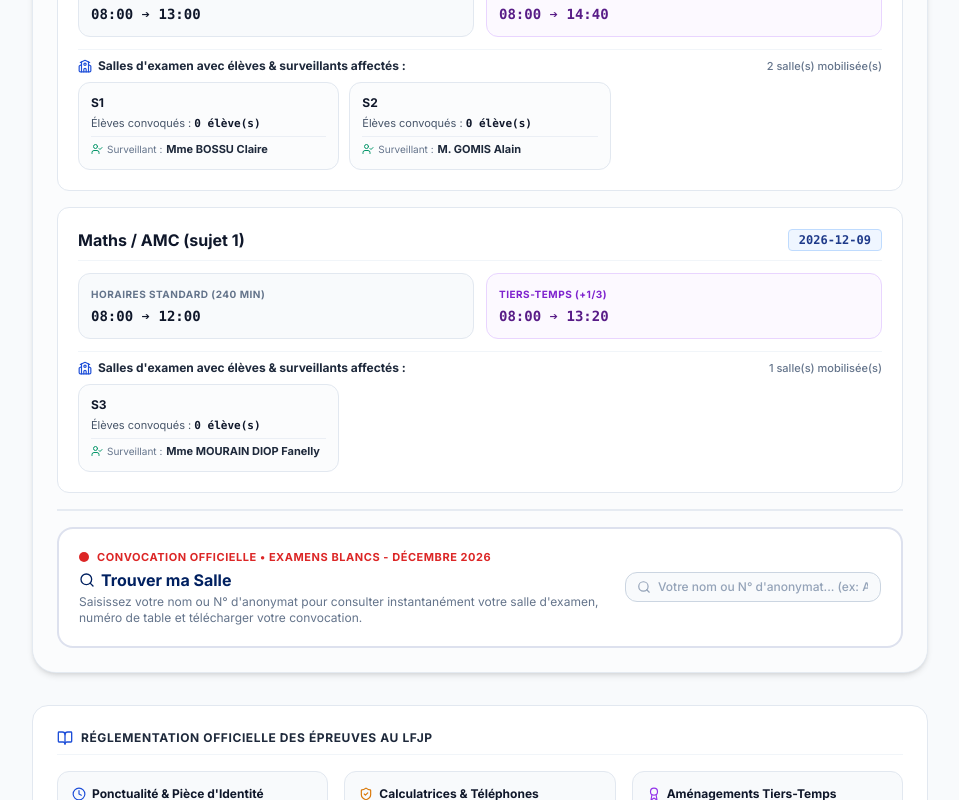
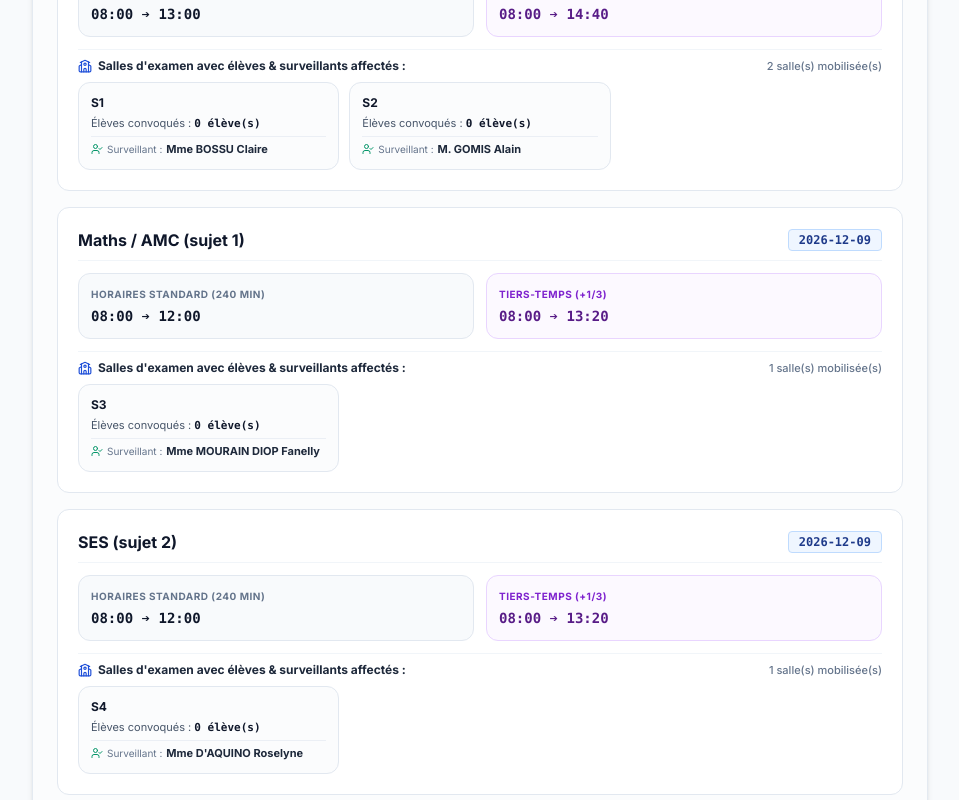
Before and after one commit to informatique-cmd/examens_blanc_lfjp, a React (Vite) app: page / in a window 1280 px wide. Shown: the part 2000-2800 px from the top of the page, without its empty margins (160-1119 px from the left). Built offline with nearby package versions, Linux system fonts and the light colour scheme.

Commit message:
Mise à jour par Direction / Proviseur (09/11/2026 à 09:35)

```diff
--- a/public/cms-data.json
+++ b/public/cms-data.json
@@ -1,6 +1,6 @@
 {
   "version": "1.0.0",
-  "updatedAt": "2026-11-09T09:32:50.251Z",
+  "updatedAt": "2026-11-09T09:35:53.088Z",
   "siteInfo": {
     "title": "Toute l'organisation des examens blancs centralisée pour les enseignants du LFJP",
     "subtitle": "Lycée Français Jacques Prévert de Saly • Réseau AEFE",
@@ -128,6 +128,22 @@
       ],
       "notes": "",
       "id": "slot-1794216702499"
+    },
+    {
+      "examTitle": "Examens blancs - décembre 2026",
+      "subject": "SES (sujet 2)",
+      "date": "2026-12-09",
+      "startTime": "08:00",
+      "endTime": "12:00",
+      "durationMinutes": 240,
+      "tiersTempsEndTime": "13:20",
+      "tiersTempsDurationMinutes": 320,
+      "targetLevel": "Terminale (Baccalauréat)",
+      "roomNames": [
+        "S4"
+      ],
+      "notes": "",
+      "id": "slot-1794216903837"
     }
   ],
   "rooms": [
@@ -832,6 +848,16 @@
       "timeSlot": "08:00 - 12:00",
       "teacherName": "Mme MOURAIN DIOP Fanelly",
       "mission": "Surveillant titulaire (plein créneau)"
+    },
+    {
+      "id": "surv-full-1794216942554-4dmo",
+      "examTitle": "Examens blancs - décembre 2026",
+      "slotId": "slot-1794216903837",
+      "roomName": "S4",
+      "date": "2026-12-09",
+      "timeSlot": "08:00 - 12:00",
+      "teacherName": "Mme D'AQUINO Roselyne",
+      "mission": "Surveillant titulaire (plein créneau)"
     }
   ],
   "candidates": [
--- a/src/features/home/constants.ts
+++ b/src/features/home/constants.ts
@@ -1,4 +1,4 @@
-// Fichier généré automatiquement par le CMS LFJP le 09/11/2026 à 09:32:50
+// Fichier généré automatiquement par le CMS LFJP le 09/11/2026 à 09:35:53
 // Ce fichier est déployé automatiquement sur Vercel lors de chaque commit GitHub.
 
 export const HOME_PAGE_CONTENT = {
--- a/src/shared/services/default-cms-data.json
+++ b/src/shared/services/default-cms-data.json
@@ -1,6 +1,6 @@
 {
   "version": "1.0.0",
-  "updatedAt": "2026-11-09T09:32:50.251Z",
+  "updatedAt": "2026-11-09T09:35:53.088Z",
   "siteInfo": {
     "title": "Toute l'organisation des examens blancs centralisée pour les enseignants du LFJP",
     "subtitle": "Lycée Français Jacques Prévert de Saly • Réseau AEFE",
@@ -128,6 +128,22 @@
       ],
       "notes": "",
       "id": "slot-1794216702499"
+    },
+    {
+      "examTitle": "Examens blancs - décembre 2026",
+      "subject": "SES (sujet 2)",
+      "date": "2026-12-09",
+      "startTime": "08:00",
+      "endTime": "12:00",
+      "durationMinutes": 240,
+      "tiersTempsEndTime": "13:20",
+      "tiersTempsDurationMinutes": 320,
+      "targetLevel": "Terminale (Baccalauréat)",
+      "roomNames": [
+        "S4"
+      ],
+      "notes": "",
+      "id": "slot-1794216903837"
     }
   ],
   "rooms": [
@@ -832,6 +848,16 @@
       "timeSlot": "08:00 - 12:00",
       "teacherName": "Mme MOURAIN DIOP Fanelly",
       "mission": "Surveillant titulaire (plein créneau)"
+    },
+    {
+      "id": "surv-full-1794216942554-4dmo",
+      "examTitle": "Examens blancs - décembre 2026",
+      "slotId": "slot-1794216903837",
+      "roomName": "S4",
+      "date": "2026-12-09",
+      "timeSlot": "08:00 - 12:00",
+      "teacherName": "Mme D'AQUINO Roselyne",
+      "mission": "Surveillant titulaire (plein créneau)"
     }
   ],
   "candidates": [
```
